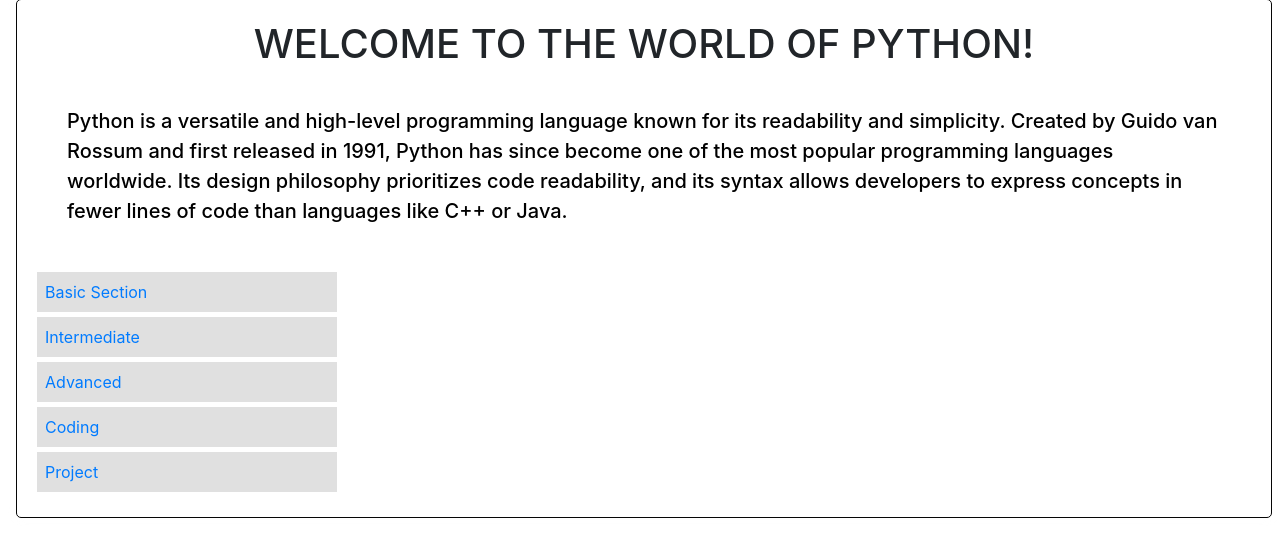
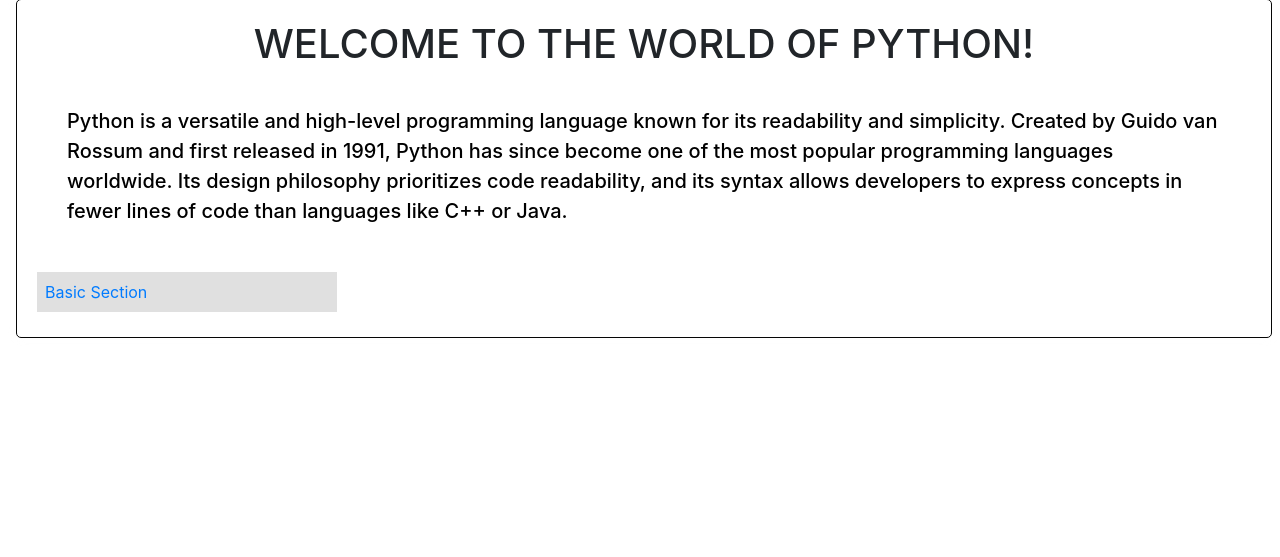
Before and after one commit to Nandukallur/Personalized-E-Learning, a Django app: page /python/pyintro/ in a window 1280 px wide. Shown: the part 107-664 px from the top of the page. Run offline with Django 4.2, Linux system fonts and the light colour scheme; a user stored in the database is signed in; data comes from the database, SQL or seed files in the repository.

Commit message:
Update pythonintro.html

```diff
--- a/exam/templates/pythonintro.html
+++ b/exam/templates/pythonintro.html
@@ -284,27 +284,18 @@
 
             <div class="vstack gap-3">
                 <div class="p-2"><a href="{% url 'basic' %}">Basic Section</a></div>
-                {% if user.is_active_basic  %}
+                {% for i in data %}
+                    {% if i.section == 'Basic' and i.score > 7 %}
                         <div class="p-2"><a href="{% url 'inter' %}">Intermediate</a></div>
-                {% else %}
-                <div class="p-2" ><a href="">Intermediate</a></div>
                     {% endif %}
-                {% if user.is_active_inter %}
+                    {% if i.section == 'Intermediate' and i.score > 7 %}
                         <div class="p-2"><a href="{% url 'adv' %}">Advanced</a></div>
-                {% else %}
-                <div class="p-2"><a href="">Advanced</a></div>
                     {% endif %}
-                {% if user.is_active_adv %}
+                    {% if i.section == 'Advanced' and i.score > 7 %}
                         <div class="p-2"><a href="{% url 'indexpage' %}">Coding</a></div>
-                {% else %}
-                <div class="p-2"><a href="">Coding</a></div>
+                        <div class="p-2"><a href="{% url 'upload_project' %}">Project</a></div>
                     {% endif %}
-                {% if user.is_active_coding %}
-                <div class="p-2"><a href="#">Project</a></div>
-                {% else %}
-                <div class="p-2"><a href="#">Project</a></div>
-                {% endif %}
-
+                {% endfor %}
             </div>
 
 
```
Lines whose indentation alone changed are shown as unchanged.
